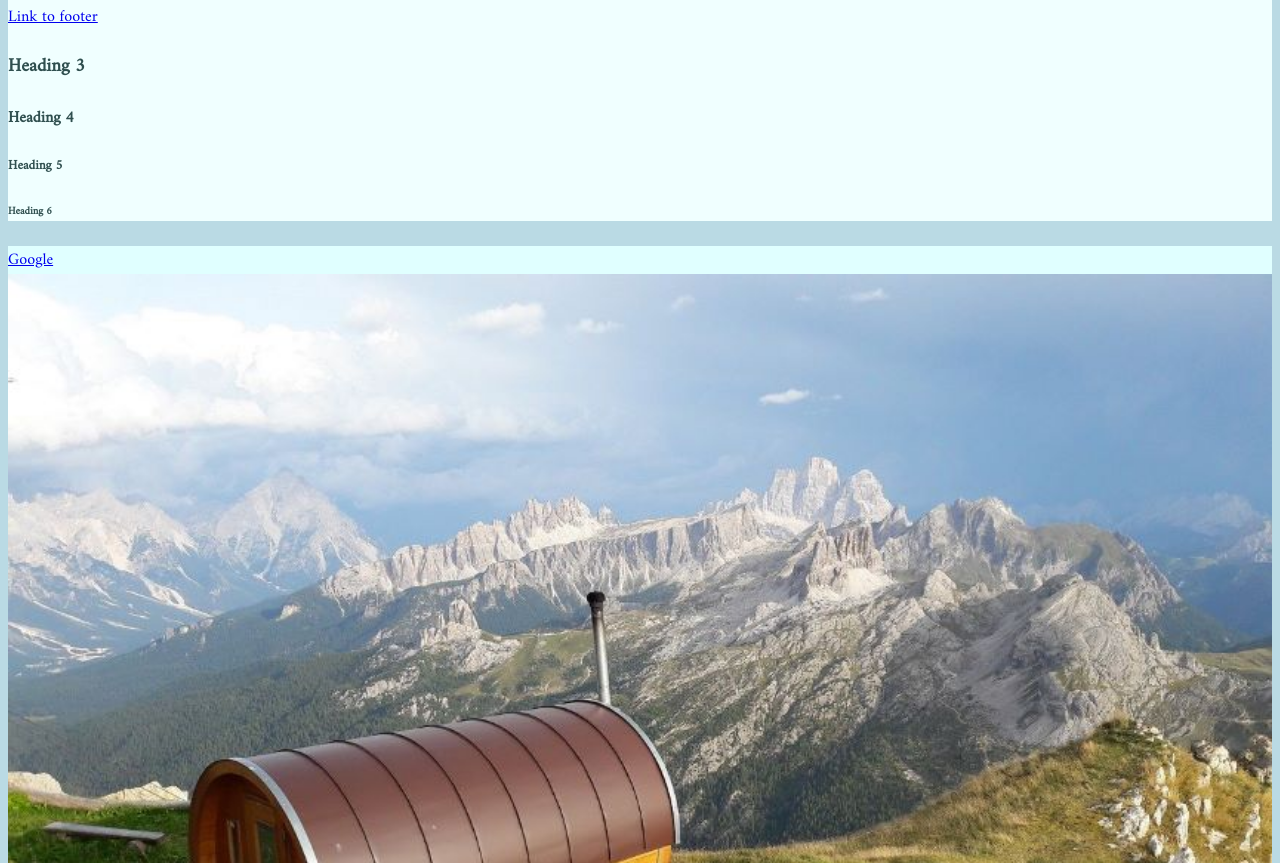
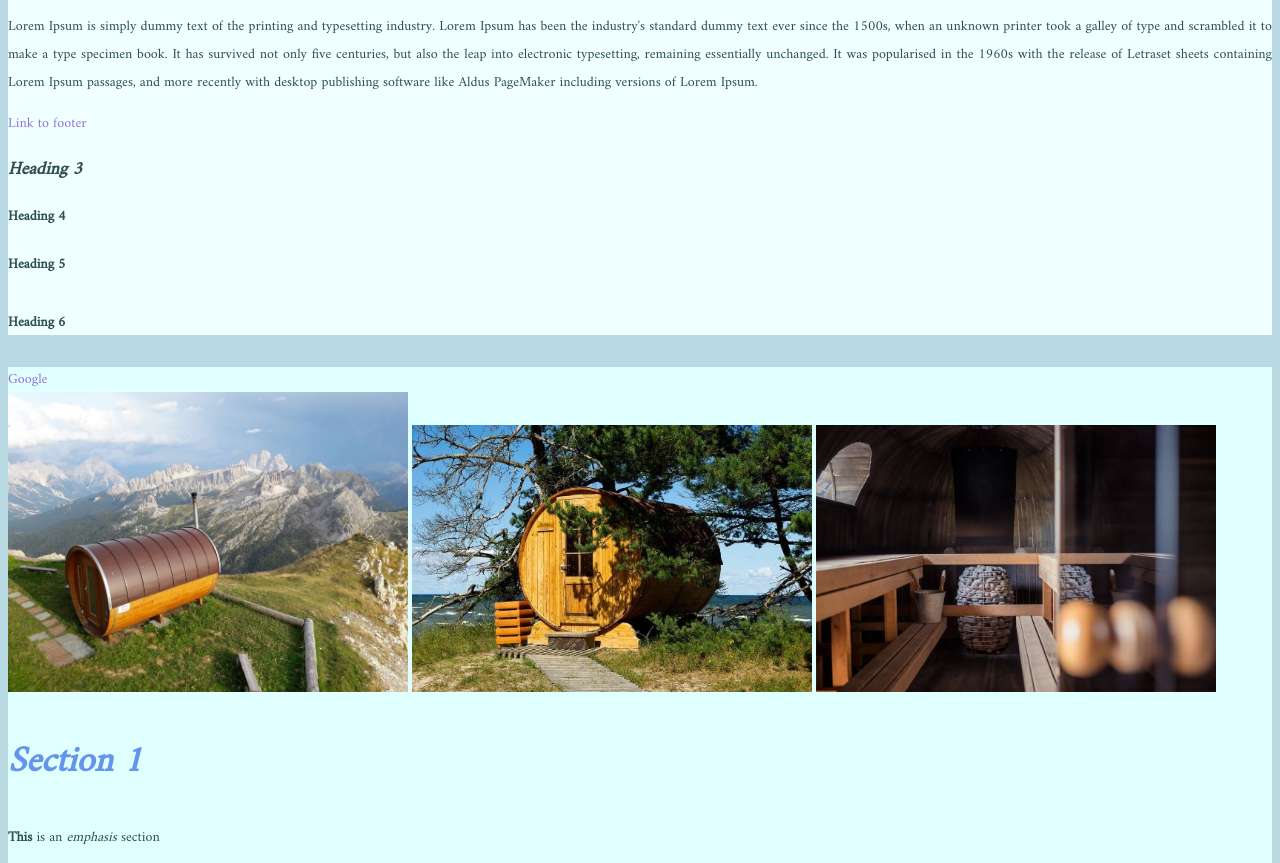
Before and after one commit to cassaurora/Website, a plain HTML site: page index.html in a window 1280 px wide. Shown: the part 202-1065 px from the top of the page. Drawn offline with Linux system fonts and the light colour scheme.

Commit message:
Edited index.htm and style.css

```diff
--- a/index.html
+++ b/index.html
@@ -12,6 +12,7 @@
     <h1>My Website</h1>
     <h2>About Me</h2>
     <p>This is a <a href="http://www.google.ca">paragraph</a> tag</p>
+    <p>Lorem Ipsum is simply dummy text of the printing and typesetting industry. Lorem Ipsum has been the industry's standard dummy text ever since the 1500s, when an unknown printer took a galley of type and scrambled it to make a type specimen book. It has survived not only five centuries, but also the leap into electronic typesetting, remaining essentially unchanged. It was popularised in the 1960s with the release of Letraset sheets containing Lorem Ipsum passages, and more recently with desktop publishing software like Aldus PageMaker including versions of Lorem Ipsum.</p>
 
     <a href="#footer">Link to footer</a>
 
@@ -24,17 +25,17 @@
 
 <section>
 
-  <a href="http://www.google.ca"target="_blank">Google</a>
+  <div><a href="http://www.google.ca"target="_blank">Google</a></div>
 
 
-  <img src="images/mtn_sauna.jpg" alt="Mountain Sauna"  width="100%"/>
+  <img src="images/mtn_sauna.jpg" alt="Mountain Sauna"  width="400px"/>
 
   <img src="images/cliff_sauna.jpg" alt="Cliff Sauna" width="400px"/>
 
   <img src="images/interior_sauna.jpg" alt="Interior Sauna" width="400px"/>
 
   <h1>Section 1</h1>
-  <p>This is a section</p>
+  <p><strong>This</strong> is an <em>emphasis</em> section</p>
 
   <ul>
     <li>Apples</li>
--- a/style.css
+++ b/style.css
@@ -1,11 +1,76 @@
+/* First Comment */
+
+*{
+  font-size:100%;
+}
+
 body {
   background-color: #badae4;
   color: DimGray;
   font-family: 'Amiri', serif;
+  font-size: 14px;
 }
+
+/* Heading styles */
 
 h1 {
   color: CornflowerBlue;
+  font-size: 36px;
+  text-align: left;
+}
+
+/* Overriding Header Style */
+
+header h1 {
+  text-align: center;
+}
+
+footer p {
+  font-size: 10px;
+  text-align: center;
+}
+
+h2 {
+  font-size: 24px;
+}
+
+h3 {
+  font-size: 18px;
+}
+
+h1, h2, h3 {
+  font-weight: bold;
+  font-style: italic;
+}
+
+p {
+  line-height: 2;
+  text-align: justify;
+}
+
+/* a {
+  color: red;
+  text-decoration: none;
+} */
+
+/* a:hover {
+  color:blue;
+  text-decoration: underline;
+} */
+
+a:link,
+a:focus,
+a:active {
+  color: MediumPurple;
+  text-decoration:none;
+}
+
+a:hover {
+  text-decoration: underline;
+}
+
+a:visited {
+  color: grey;
 }
 
 header {
```
